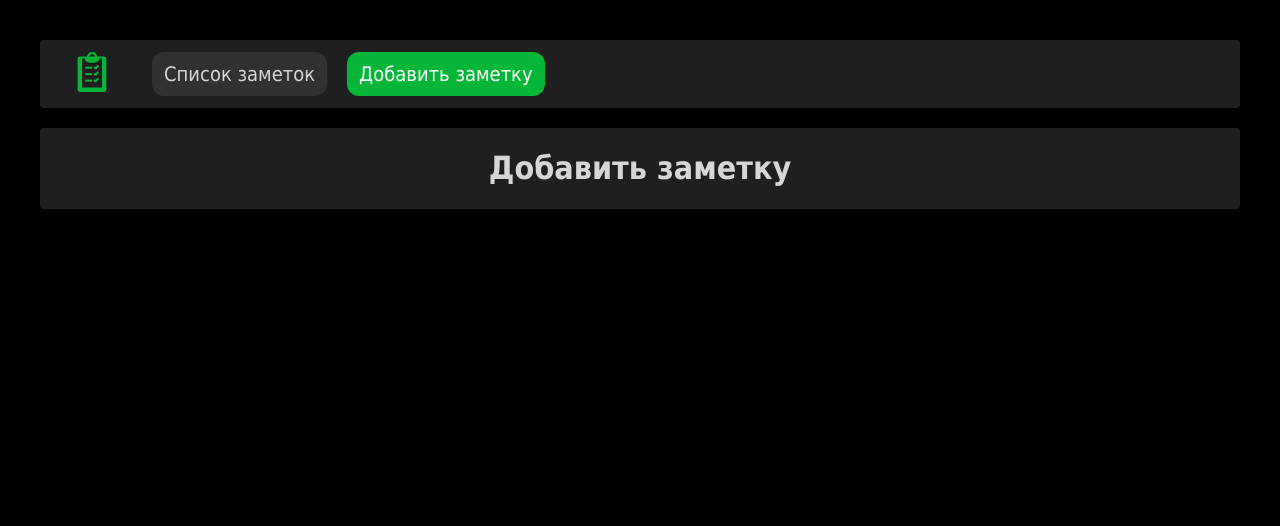
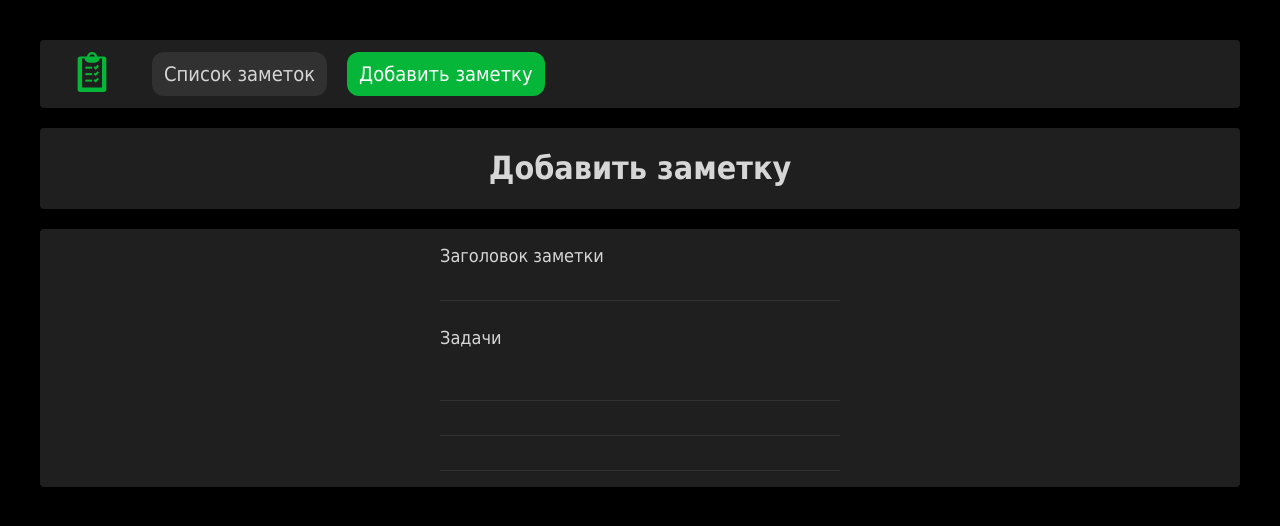
Before and after one commit to otisnth/vue3-ts-todo, a Vue app: page /note/add in a window 1280 px wide. Shown: the top 526 px of the page. Built offline with nearby package versions, Linux system fonts and the light colour scheme; a web font is replaced by a local one.

Commit message:
feat: первая версия формы добавления заметки

```diff
--- a/src/entities/Note/ui/NoteForm.vue
+++ b/src/entities/Note/ui/NoteForm.vue
@@ -0,0 +1,65 @@
+<template>
+    <div class="note-form">
+        <Input class="note-form__title" label="Заголовок заметки" v-model="note.title" />
+
+        <div class="note-form__tasks">
+            <h3 class="note-form__tasks-title">Задачи</h3>
+            <Input
+                v-for="(item, index) in note.tasks"
+                class="note-form__task-input"
+                :key="index"
+                v-model="item.title"
+            />
+        </div>
+    </div>
+</template>
+
+<script setup lang="ts">
+import { ref, computed, watch } from "vue";
+
+import type { INote } from "@/entities/Note/model/types";
+
+import Input from "@/shared/ui/Input.vue";
+
+const MIN_DISPLAYED_TASKS = 3;
+
+const note = ref<INote>({
+    title: "",
+    tasks: [],
+    createdAt: "",
+});
+
+const noteTasks = computed(() => note.value.tasks);
+
+watch(
+    () => noteTasks,
+    () => {
+        for (let i = 0; i < MIN_DISPLAYED_TASKS - noteTasks.value.length; i++) {
+            note.value.tasks.push({ title: "", isDone: false, createdAt: "" });
+        }
+
+        if (!noteTasks.value.find((task) => task.title === "") && MIN_DISPLAYED_TASKS <= noteTasks.value.length) {
+            note.value.tasks.push({ title: "", isDone: false, createdAt: "" });
+        }
+    },
+    {
+        immediate: true,
+        deep: true,
+    }
+);
+</script>
+
+<style>
+.note-form {
+    width: 400px;
+    display: flex;
+    flex-direction: column;
+    gap: 8px;
+}
+
+.note-form__tasks-title {
+    font-size: 18px;
+    font-weight: 500;
+    color: #d6d6d6;
+}
+</style>
--- a/src/features/AddNote/ui/AddNoteForm.vue
+++ b/src/features/AddNote/ui/AddNoteForm.vue
@@ -0,0 +1,17 @@
+<template>
+    <div class="add-note-form">
+        <NoteForm />
+    </div>
+</template>
+
+<script setup lang="ts">
+import NoteForm from "@/entities/Note/ui/NoteForm.vue";
+</script>
+
+<style>
+.add-note-form {
+    display: flex;
+    flex-direction: column;
+    align-items: center;
+}
+</style>
--- a/src/pages/AddNotePage/Index.vue
+++ b/src/pages/AddNotePage/Index.vue
@@ -2,8 +2,22 @@
     <div class="page-title__container">
         <h1>Добавить заметку</h1>
     </div>
+
+    <div class="add-note-page">
+        <AddNoteForm />
+    </div>
 </template>
 
-<script setup lang="ts"></script>
+<script setup lang="ts">
+import AddNoteForm from "@/features/AddNote/ui/AddNoteForm.vue";
+</script>
 
-<style></style>
+<style>
+.add-note-page {
+    display: flex;
+    flex-direction: column;
+    padding: 16px 8px;
+    background-color: #1f1f1f;
+    border-radius: 4px;
+}
+</style>
--- a/src/shared/ui/Input.vue
+++ b/src/shared/ui/Input.vue
@@ -0,0 +1,38 @@
+<template>
+    <div class="shared-input">
+        <label v-if="label" class="shared-input__label">{{ label }}</label>
+        <input v-model="model" class="shared-input__input" type="text" />
+    </div>
+</template>
+
+<script setup lang="ts">
+const model = defineModel();
+const props = defineProps({
+    label: {
+        type: String,
+        default: "",
+    },
+});
+</script>
+
+<style>
+.shared-input {
+    display: flex;
+    flex-direction: column;
+}
+
+.shared-input__input {
+    padding: 8px 16px;
+    background-color: transparent;
+    outline: none;
+    border: none;
+    border-bottom: 1px solid #d6d6d619;
+    font-size: 16px;
+    color: #d6d6d6;
+}
+
+.shared-input__label {
+    font-size: 18px;
+    color: #d6d6d6;
+}
+</style>
```
